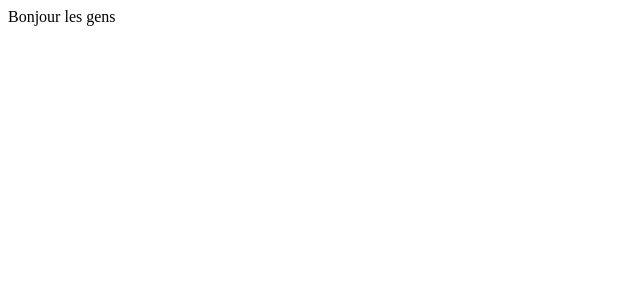
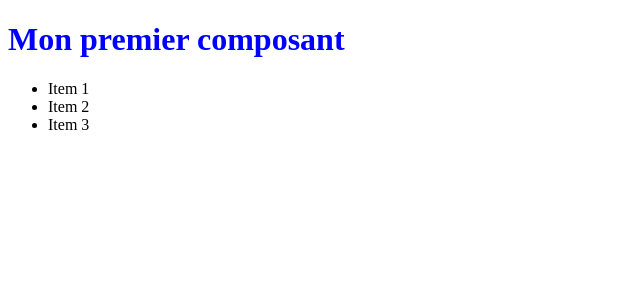
Before and after one commit to Thibaut-Arnoux/react-grafikart, a React (Vite) app: page / in a window 1280 px wide. Shown: the top 300 px of the page, without its empty margins (0-640 px from the left). Built offline with nearby package versions, Linux system fonts and the light colour scheme.

Commit message:
La synthaxe JSX

```diff
--- a/src/App.jsx
+++ b/src/App.jsx
@@ -1,5 +1,30 @@
 function App() {
-    return 'Bonjour les gens';
+    const myList = ['Item 1', 'Item 2', 'Item 3'];
+
+    return (
+        <>
+            <Title id="myId" className="myClass" color="blue">
+                Mon premier composant
+            </Title>
+            <ul>
+                {myList.map((item) => (
+                    <li key={item}>{item}</li>
+                ))}
+            </ul>
+        </>
+    );
+}
+
+function Title({ color, hidden, children, ...props }) {
+    if (hidden) {
+        return null;
+    }
+
+    return (
+        <h1 style={{ color: color }} {...props}>
+            {children}
+        </h1>
+    );
 }
 
 export default App;
```
Also changed, not shown: package.json (line endings or trailing spaces).
